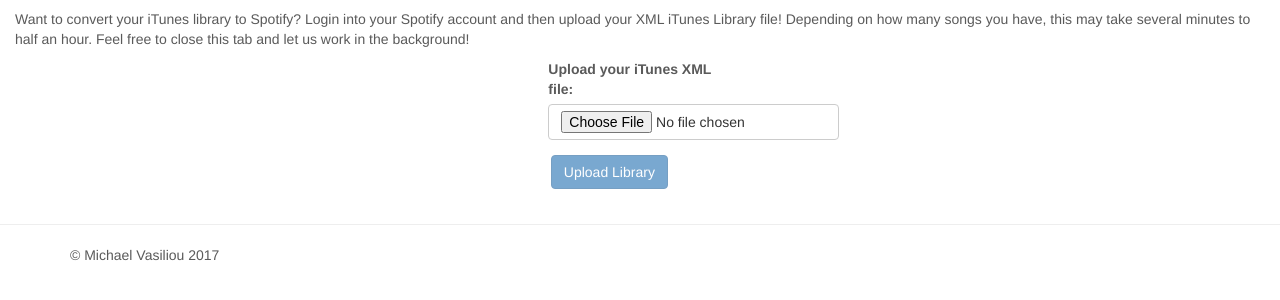
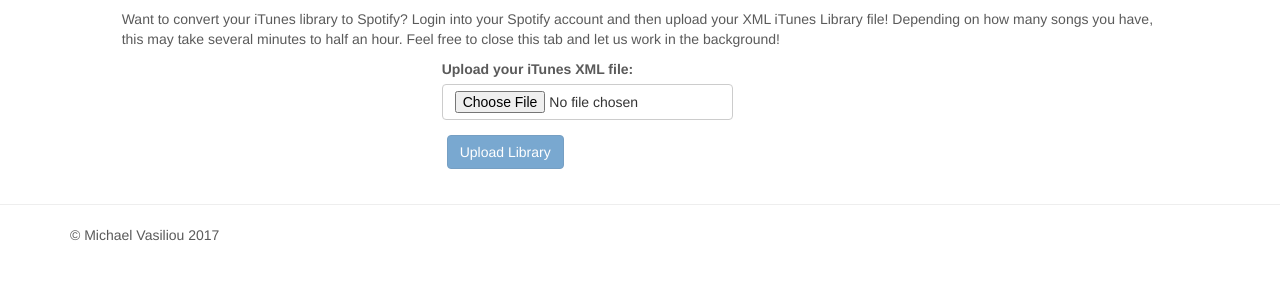
Before and after one commit to mvasiliou/spotify-convert-app, a Django app: template spotify_convert/templates/spotify_convert/index.html in a window 1280 px wide. Shown: the part 51-351 px from the top of the page. Run offline with Django 3.2, Linux system fonts and the light colour scheme; the template is opened without the code that fills it: values that come from a table or form of the project are taken from there, others are empty; parts of the project's set-up code (start-up, migrations or seed data) failed here and were passed over; some libraries are stand-ins or nearby versions.

Commit message:
Final cosmetic changeS

```diff
--- a/spotify_convert/templates/spotify_convert/index.html
+++ b/spotify_convert/templates/spotify_convert/index.html
@@ -5,17 +5,19 @@
 {% endblock %}
 {% block title_block %}Home{% endblock %}
 {% block body_block %}
-    <p>Want to convert your iTunes library to Spotify? Login into your Spotify account and then upload your XML iTunes
+    <div class="row">
+    <p class="col-md-10 col-md-offset-1">Want to convert your iTunes library to Spotify? Login into your Spotify account and then upload your XML iTunes
         Library file! Depending on how many songs you have, this may take several minutes to half an hour. Feel free
         to close this tab and let us work in the background!</p>
+    </div>
     {% if file_form %}
         <div class ="row">
-        <div class='form-group col-md-2 col-lg-offset-5'>
+        <div class='form-group col-md-4 col-lg-offset-4'>
             <label for="file_input">Upload your iTunes XML file:</label>
             <input class='btn btn-default' type="file" id="file_input"/>
         </div>
         </div>
-        <div class = 'form-group col-md-2 col-md-offset-5'>
+        <div class = 'form-group col-md-4 col-md-offset-4'>
         <form method="POST" action="/spotify_convert/submit_form/">
             {% csrf_token %}
             {{ file_form }}
```
